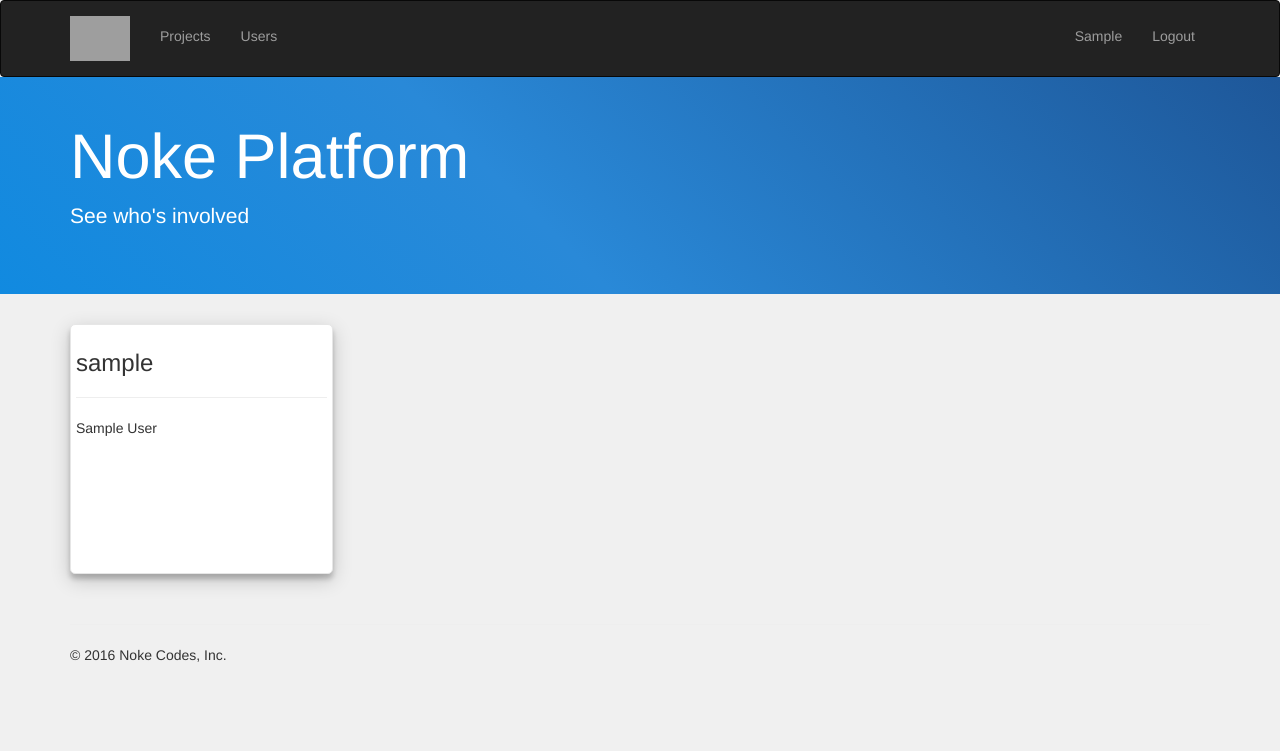
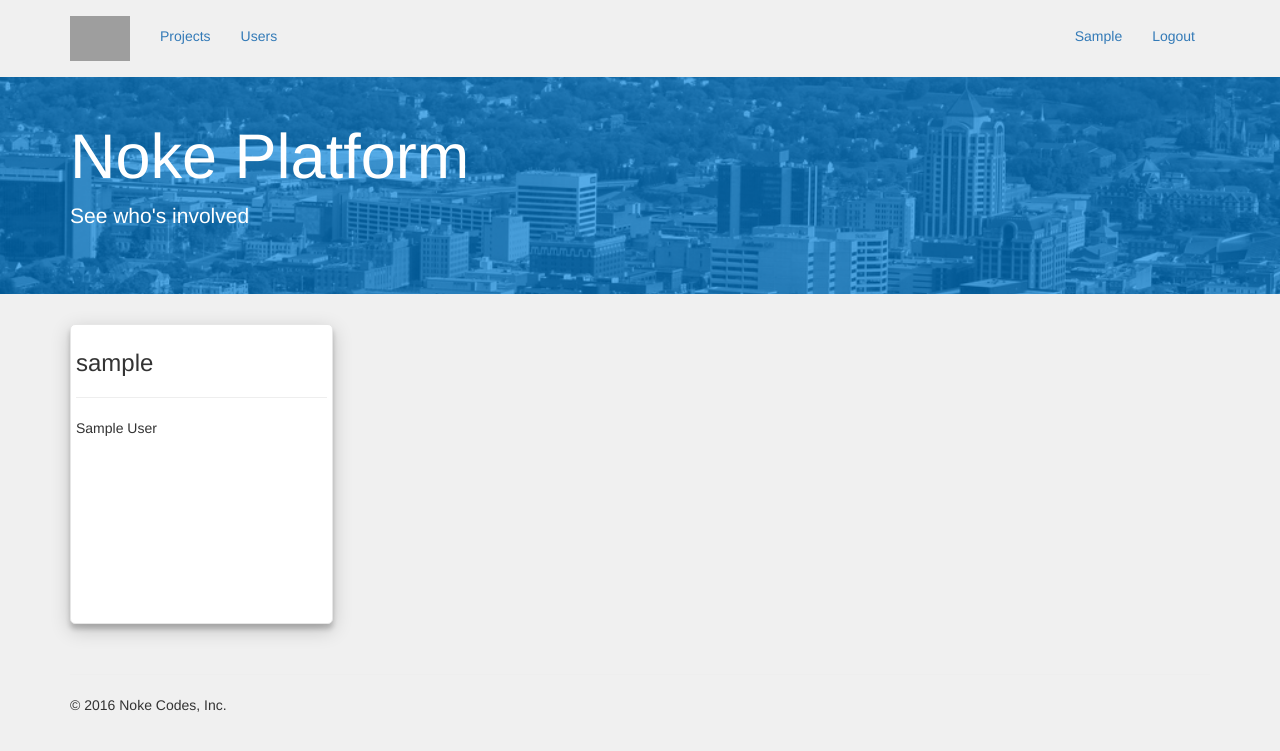
Before and after one commit to NokeCodes/noke-platform, a Django app: a page that uses nokecodes/templates/base.html in a window 1280 px wide. Shown: the top 751 px of the page. Run offline with Django 3.2, Linux system fonts and the light colour scheme; the visitor is signed in with stand-in values (Sample User, id 1); data comes from the database, SQL or seed files in the repository; some libraries are stand-ins or nearby versions; grey boxes are pictures that could not be loaded.

Commit message:
ui updates

```diff
--- a/nokecodes/static/css/style.css
+++ b/nokecodes/static/css/style.css
@@ -26,6 +26,10 @@ background: -webkit-linear-gradient(45deg,  #118ae0 0%,#2989d8 41%,#1e5799 100%)
 background: linear-gradient(45deg,  #118ae0 0%,#2989d8 41%,#1e5799 100%); /* W3C, IE10+, FF16+, Chrome26+, Opera12+, Safari7+ */
 filter: progid:DXImageTransform.Microsoft.gradient( startColorstr='#118ae0', endColorstr='#1e5799',GradientType=1 ); /* IE6-9 fallback on horizontal gradient */
 
+//background image from: https://www.flickr.com/photos/brent_nashville/6324940191;
+background-image: url('/static/images/RoanokeSky.png');
+background-size: cover;
+background-position: center;
 color: #fff;
   }
 
@@ -38,7 +42,7 @@ color: #fff;
   {
   	    background-color: #fff;
     padding: 5px;
-    min-height: 250px;
+    min-height: 300px;
     border-radius: 5px;
     border: 1px solid #e6e6e6;
     margin-bottom: 30px;
@@ -65,3 +69,18 @@ color: #fff;
   	    text-decoration: none;
     line-height: inherit;
   }
+
+
+  .card-img
+  {
+    max-width: 100%;
+    max-height: 100px;
+    margin: 0 auto;
+  }
+
+  .card-img-holder
+  {
+    //width:100px;
+    margin: 0 auto;
+    height: 100px;
+  }
--- a/nokecodes/templates/base.html
+++ b/nokecodes/templates/base.html
@@ -26,7 +26,7 @@
 
   <body>
 
-    <nav class="navbar navbar-inverse">
+    <nav class="navbar ">
       <div class="container">
         <div class="navbar-header">
           <button type="button" class="navbar-toggle collapsed" data-toggle="collapse" data-target="#navbar" aria-expanded="false" aria-controls="navbar">
--- a/projects/models.py
+++ b/projects/models.py
@@ -9,6 +9,7 @@ class Project(models.Model):
     slug = AutoSlugField(populate_from='title', unique=True)
     about = models.TextField(default='', blank=True)
     github_url = models.URLField(blank=True)
+    image_url = models.URLField(blank=True)
 
     members = models.ManyToManyField(User, through='Membership')
 
```
Also changed, not shown: projects/templates/projects/index.html (+7 -1 lines), nokecodes/static/images/RoanokeSky.png (added), projects/migrations/0005_project_image_url.py (added).
